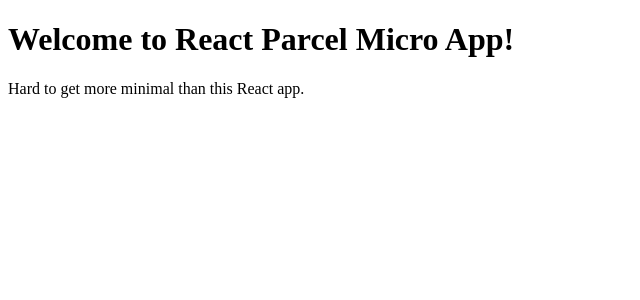
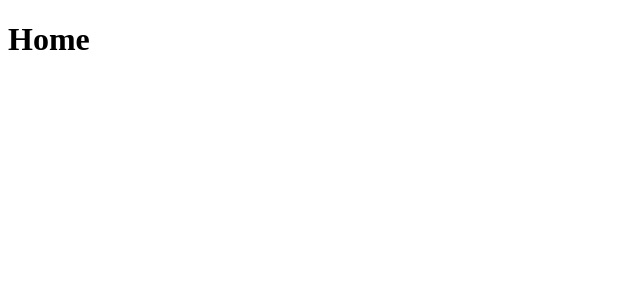
Before and after one commit to aalvinlin/DS-algorithms, a React (Vite) app: page / in a window 1280 px wide. Shown: the top 300 px of the page, without its empty margins (0-640 px from the left). Built offline with nearby package versions, Linux system fonts and the light colour scheme.

Commit message:
add routing

```diff
--- a/src/App.js
+++ b/src/App.js
@@ -1,8 +1,21 @@
 import React from "react";
+import { Switch, Route } from "react-router-dom";
 
-export default () => (
-  <>
-    <h1>Welcome to React Parcel Micro App!</h1>
-    <p>Hard to get more minimal than this React app.</p>
-  </>
-);
+import Home from "./components/Home";
+import Dbscan from "./components/Dbscan";
+
+const App = () =>
+{
+  return (
+    <Switch>
+      <Route exact path="/">
+        <Home />
+      </Route>
+      <Route exact path="/dbscan">
+        <Dbscan />
+      </Route>
+    </Switch>
+  );
+}
+
+export default App;
--- /dev/null
+++ b/src/components/Dbscan.js
@@ -0,0 +1,9 @@
+import React from "react";
+
+const Dbscan = () => {
+    return (
+        <h1>DBSCAN</h1>
+    )
+}
+
+export default Dbscan;
--- /dev/null
+++ b/src/components/Home.js
@@ -0,0 +1,9 @@
+import React from "react";
+
+const Home = () => {
+    return (
+        <h1>Home</h1>
+    )
+}
+
+export default Home;
--- a/src/index.js
+++ b/src/index.js
@@ -1,5 +1,8 @@
 import React from "react";
 import ReactDOM from "react-dom";
+
+import { BrowserRouter as Router } from "react-router-dom";
+
 import App from "./App";
 
-ReactDOM.render(<App />, document.getElementById("root"));
+ReactDOM.render(<Router><App /></Router>, document.getElementById("root"));
```
